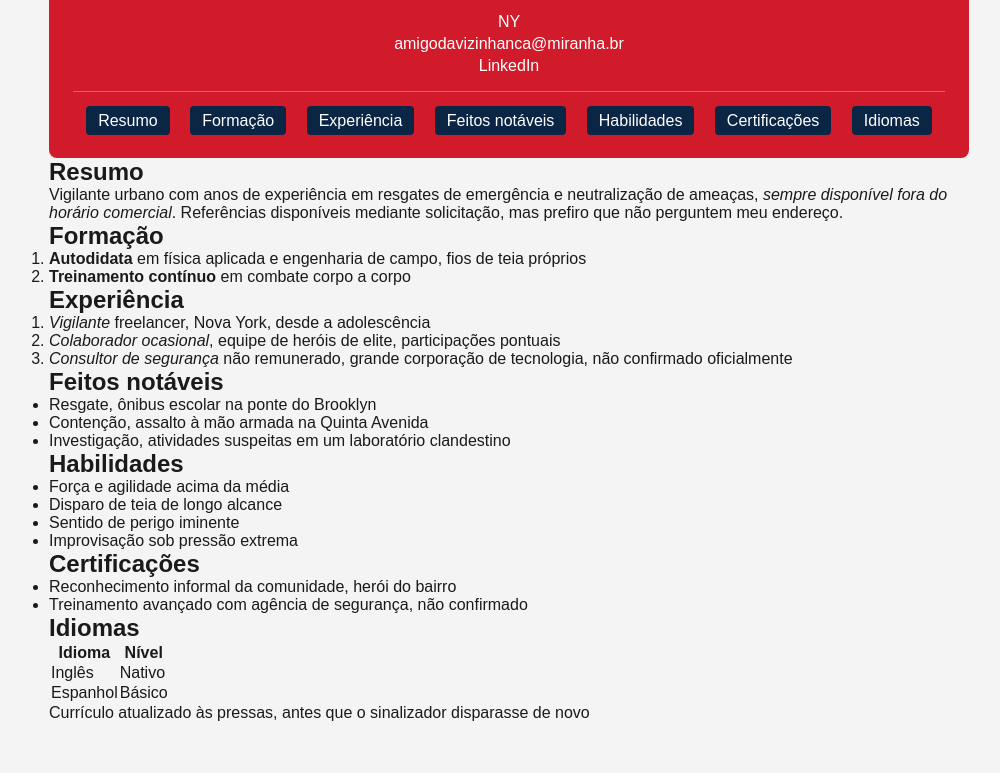
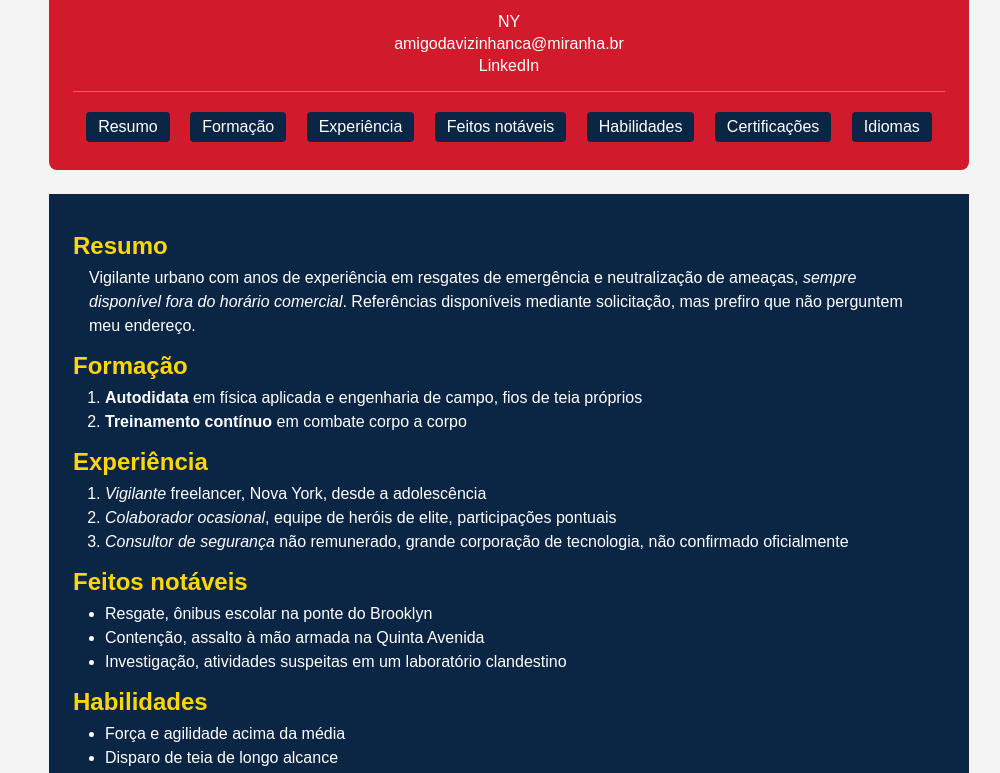
Before and after one commit to meureredum-code/front-end-web-bes, a plain HTML site: page Aula 05/index.html in a window 1280 px wide. Shown: the part 260-1033 px from the top of the page, without its empty margins (131-1131 px from the left). Before the commit the page ends 1002 px from the top, so only its background shows below. Drawn offline with Linux system fonts and the light colour scheme.

Commit message:
Update global.css
Upd

```diff
--- a/Aula 05/styles/global.css
+++ b/Aula 05/styles/global.css
@@ -70,6 +70,10 @@ nav {
     border-top: 0.0625rem solid rgba(255,255,255,0.3);
 }
 
+nav ul {
+    list-style:none;
+}
+
 nav li{
     display: inline-block;
     margin: 0.25rem 0.5rem;
@@ -77,7 +81,77 @@ nav li{
 }
 
 nav a {
+    display: block;
     background-color: #0b2545;
     padding: 0.375rem 0.75rem;
     border-radius: 0.25rem;
 }
+
+main {
+    padding: 1.5rem;
+    color:#ffffff;
+    background-color:#0b2545;
+    margin-top: 1.5rem;
+
+}
+
+section {
+    margin-top: 1rem;
+    line-height: 1.5rem;
+}
+
+section h2 {
+    color:#ffd607;
+
+}
+
+section p {
+    margin: 0.5rem 1rem;
+
+}
+
+section ul,
+section ol {
+    margin: 0.5rem 1rem;
+    padding-left: 1rem;
+
+}
+
+table {
+    background-color: #d11a2a;
+    width: 100%;
+    margin-top: 0.25rem;
+    border: 0.00275rem solid #ffd607;
+    border-radius: 0.5rem;
+
+}
+
+table th,
+table td {
+    padding: 0.5rem;
+    text-align: center;
+    border-right: 0.00275rem solid #ffd607;
+    border-bottom: 0.00275rem solid #ffd607;
+
+}
+
+table th:last-child;
+table td:last-child; {
+    border-right: none;
+}
+
+table tr:last-child td {
+    border-bottom: none;
+
+}
+
+footer {
+    margin-top: 1rem;
+    font-size: 0.875rem;
+    text-align: center;
+    color: #ffffff;
+    background-color: #d11a2a;
+    padding: 1rem;
+    border-radius: 0.5rem;
+
+}
```
